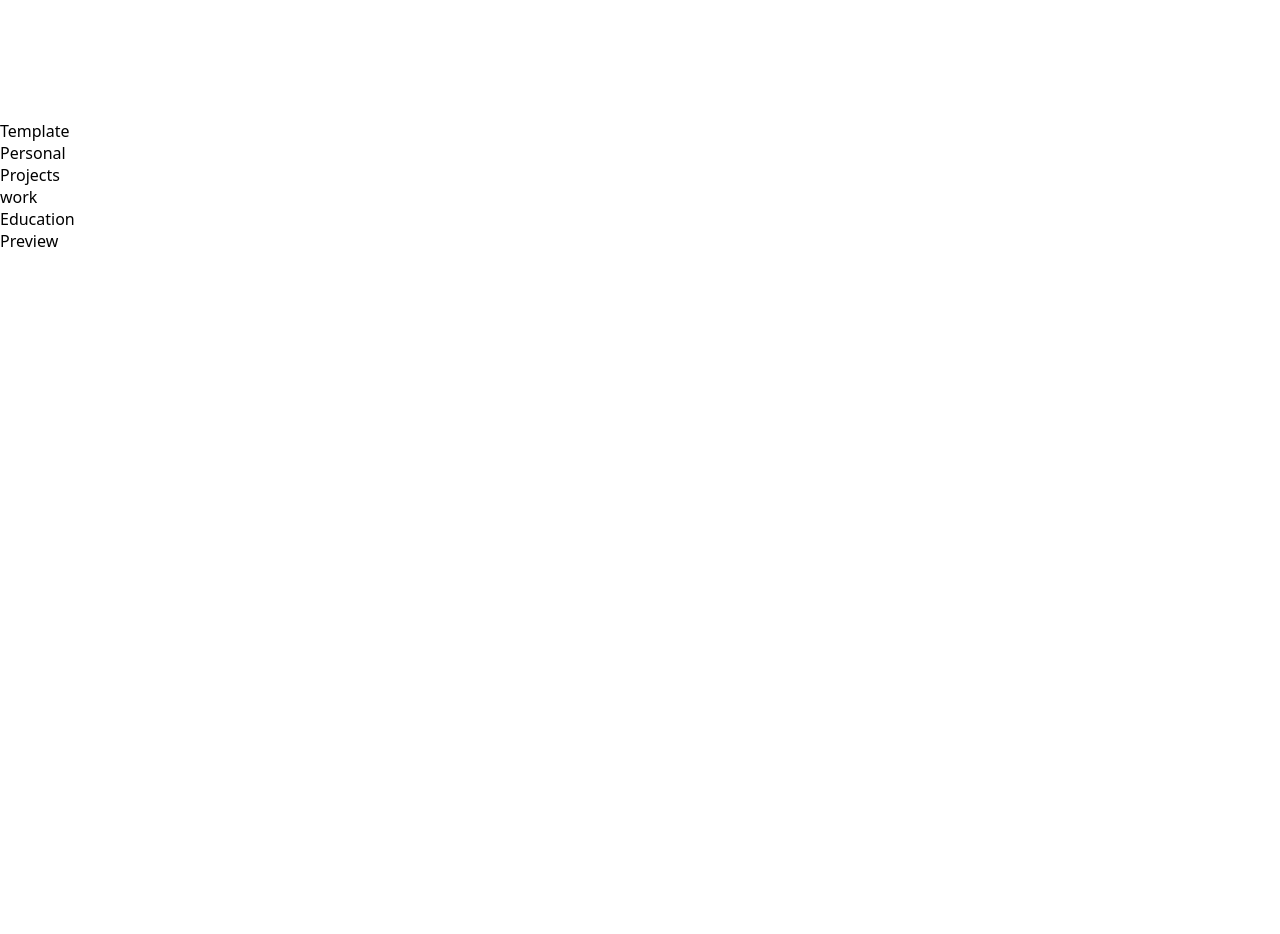
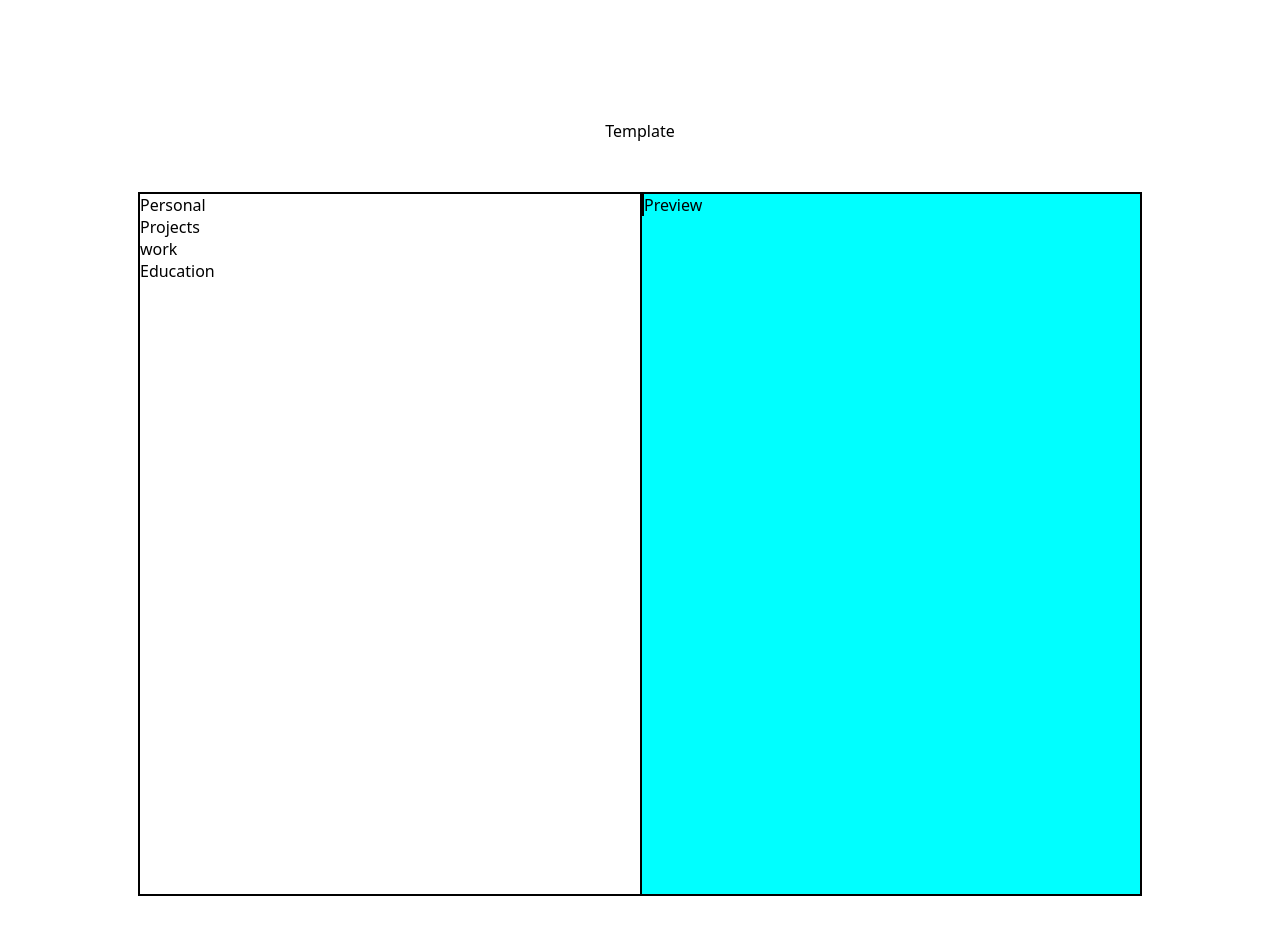
Before and after one commit to WLewis0991/ResumeBuilder, a React (Vite) app: page / in a window 1280 px wide. Shown: the part 680-1614 px from the top of the page. Before the commit the page ends 932 px from the top, so only its background shows below. Built offline with nearby package versions, Linux system fonts and the light colour scheme.

Commit message:
Template cerated and split in half to display preview on one side and othe will display inputs as user progresses through resume progress

```diff
--- a/src/Preview.jsx
+++ b/src/Preview.jsx
@@ -3,8 +3,8 @@
 export default function Preview() {
 
     return(<>
-
+    <div className="preview-container">
         <p>Preview</p>
-
+    </div>
     </>)
 }
--- a/src/Template.jsx
+++ b/src/Template.jsx
@@ -8,9 +8,10 @@ import Preview from "./Preview.jsx";
 export default function Template() {
 
     return(<>
-    <p>Template</p>
-    <div>
-        <div>
+
+    <div className="template-page">
+          <p>Template</p>
+        <div className="template-container">
             <div className="input-container">
                 <Pesonal />
                 <Projects />
--- a/src/index.css
+++ b/src/index.css
@@ -30,3 +30,27 @@
 .welcome-button:hover{
     transform: scale(1.07);
 }
+
+.template-page{
+    display: flex;
+    flex-direction: column;
+    align-items: center;
+}
+
+.template-container{
+    width: 1000px;
+    height: 700px;
+    border: 2px solid black;
+    margin: 50px;
+    display: grid;
+    grid-template-columns: 500px 500px;
+}
+
+.preview-container{
+    background-color: aqua;
+    border-left: 2px solid black;
+}
+
+.input-container{
+
+}
```
